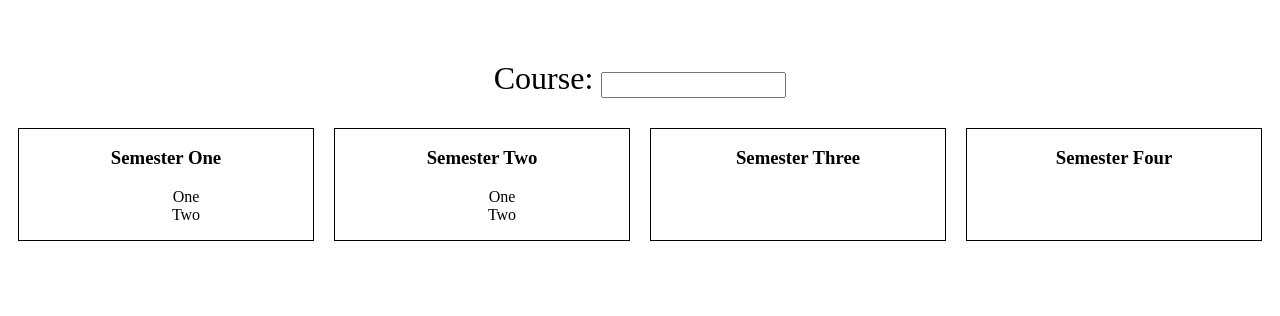
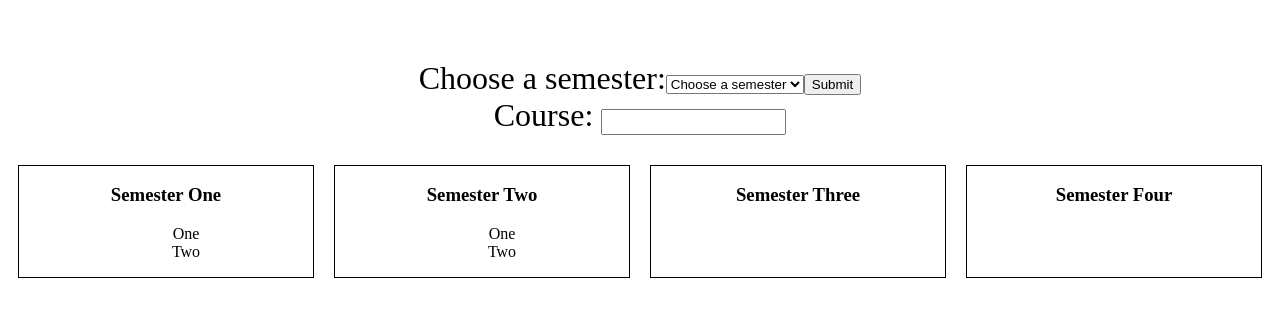
Before and after one commit to gustavoweb33/school-courses-with-react, a React (Create React App) app: page / in a window 1280 px wide. Shown: the top 316 px of the page. Built offline with nearby package versions, Linux system fonts and the light colour scheme.

Commit message:
-updated files

```diff
--- a/src/components/SearchForm.js
+++ b/src/components/SearchForm.js
@@ -1,12 +1,25 @@
- import React from 'react';
- import '../containers/App.css';
+import React from 'react';
+import '../containers/App.css';
 
 
 const searchForm = (props) => {
 
     return (
-        <div className = 'search'>
-                Course: <input type='text' onChange={props.change} />
+        <div className='search'>
+            <form >
+                <label htmlFor='semester'>Choose a semester:</label>
+                <select id='semester' onChange={props.submit}>
+
+                    <option value=''>Choose a semester</option>
+                    <option value='1'>1</option>
+                    <option value='2'>2</option>
+                    <option value='3'>3</option>
+                    <option value='4'>4</option>
+                </select>
+                <button>Submit</button>
+            </form>
+            Course: <input type='text' onChange={props.change} />
+
         </div>
 
     );
--- a/src/containers/App.js
+++ b/src/containers/App.js
@@ -11,7 +11,8 @@ class App extends Component {
     super();
     this.state = {
       courses: courses,
-      searchCourses: []
+      searchCourses: [],
+      semester: []
     }
   }
 
@@ -33,6 +34,13 @@ class App extends Component {
     this.setState({ searchCourses: filteredCourses })
 
   }
+
+  getSemesterValue = (event) => {
+    event.preventDefault();
+    const semester = event.target.value;
+    console.log(semester);
+  }
+
   render() {
 
     let searchCoursesChecked = null;
@@ -50,7 +58,8 @@ class App extends Component {
       <div>
         <SearchForm
           courses={this.state.courses}
-          change={this.getInputValue} />
+          change={this.getInputValue}
+          submit={this.getSemesterValue}/>
 
         {searchCoursesChecked}
         <SemesterTables />
```
